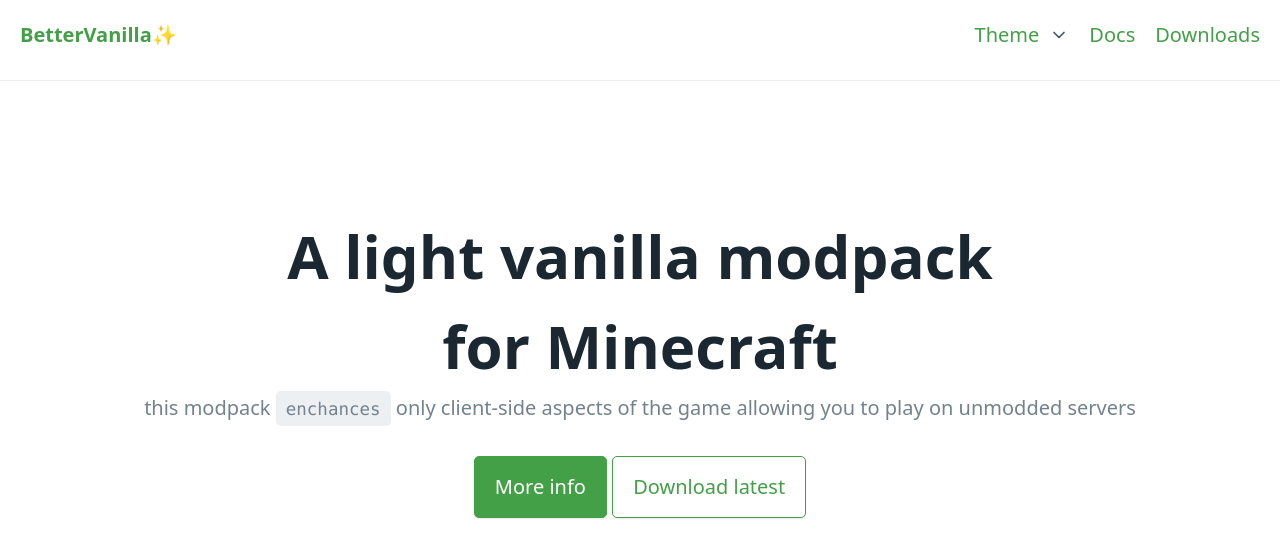
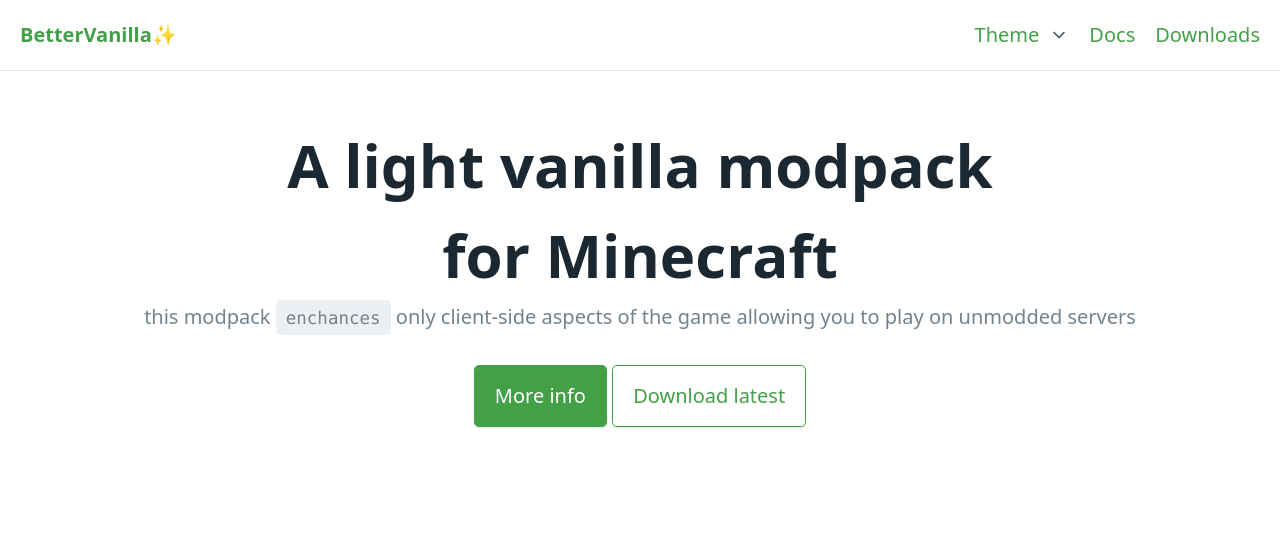
Before and after one commit to iamnikl/bettervanilla, a SvelteKit app in the folder bettervanilla/: page / in a window 1280 px wide. Shown: the top 558 px of the page. Built offline with nearby package versions, Linux system fonts and the light colour scheme.

Commit message:
made header always stay on top of the website

```diff
--- a/bettervanilla/src/routes/Header.svelte
+++ b/bettervanilla/src/routes/Header.svelte
@@ -76,7 +76,8 @@
     }
 </script>
 
-<nav class="container-fluid">
+<div style="-webkit-backdrop-filter: blur(20px); z-index: 99; position: fixed; right: 0; left: 0; backdrop-filter: blur(20px);">
+    <nav class="container-fluid" style="box-shadow: 0 1px 0 rgba(115, 130, 140, 0.2);">
         <ul>
             <li><a href="/"><strong>BetterVanilla✨</strong></a></li>
         </ul>
@@ -102,4 +103,4 @@
             </li>
         </ul>
     </nav>
-<hr/>
+</div>
```
Lines whose indentation alone changed are shown as unchanged.
